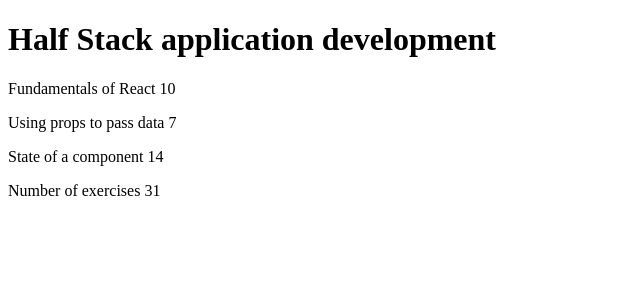
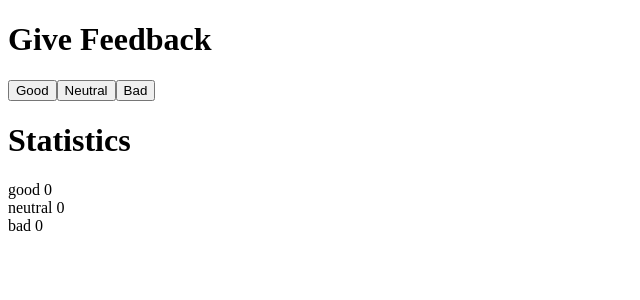
Before and after one commit to grMLEqomlkkU5Eeinz4brIrOVCUCkJuN/fullstack-open, a React (Vite) app in the folder part1/unicafe/: page / in a window 1280 px wide. Shown: the top 300 px of the page, without its empty margins (0-640 px from the left). Built offline with nearby package versions, Linux system fonts and the light colour scheme.

Commit message:
feat: unicage step 1

```diff
--- a/part1/unicafe/src/App.jsx
+++ b/part1/unicafe/src/App.jsx
@@ -1,25 +1,24 @@
+import { useState } from 'react'
+
 const App = () => {
-	const course = 'Half Stack application development'
-	const part1 = 'Fundamentals of React'
-	const exercises1 = 10
-	const part2 = 'Using props to pass data'
-	const exercises2 = 7
-	const part3 = 'State of a component'
-	const exercises3 = 14
+	// save clicks of each button to its own state
+	const [good, setGood] = useState(0)
+	const [neutral, setNeutral] = useState(0)
+	const [bad, setBad] = useState(0)
 
 	return (
 		<div>
-			<h1>{course}</h1>
-			<p>
-				{part1} {exercises1}
-			</p>
-			<p>
-				{part2} {exercises2}
-			</p>
-			<p>
-				{part3} {exercises3}
-			</p>
-			<p>Number of exercises {exercises1 + exercises2 + exercises3}</p>
+			<h1>Give Feedback</h1>
+
+			<button onClick={() => setGood(good + 1)}>Good</button>
+			<button onClick={() => setNeutral(neutral + 1)}>Neutral</button>
+			<button onClick={() => setBad(bad + 1)}>Bad</button>
+
+			<h1>Statistics</h1>
+
+			<div>good {good}</div>
+			<div>neutral {neutral}</div>
+			<div>bad {bad}</div>
 		</div>
 	)
 }
```
